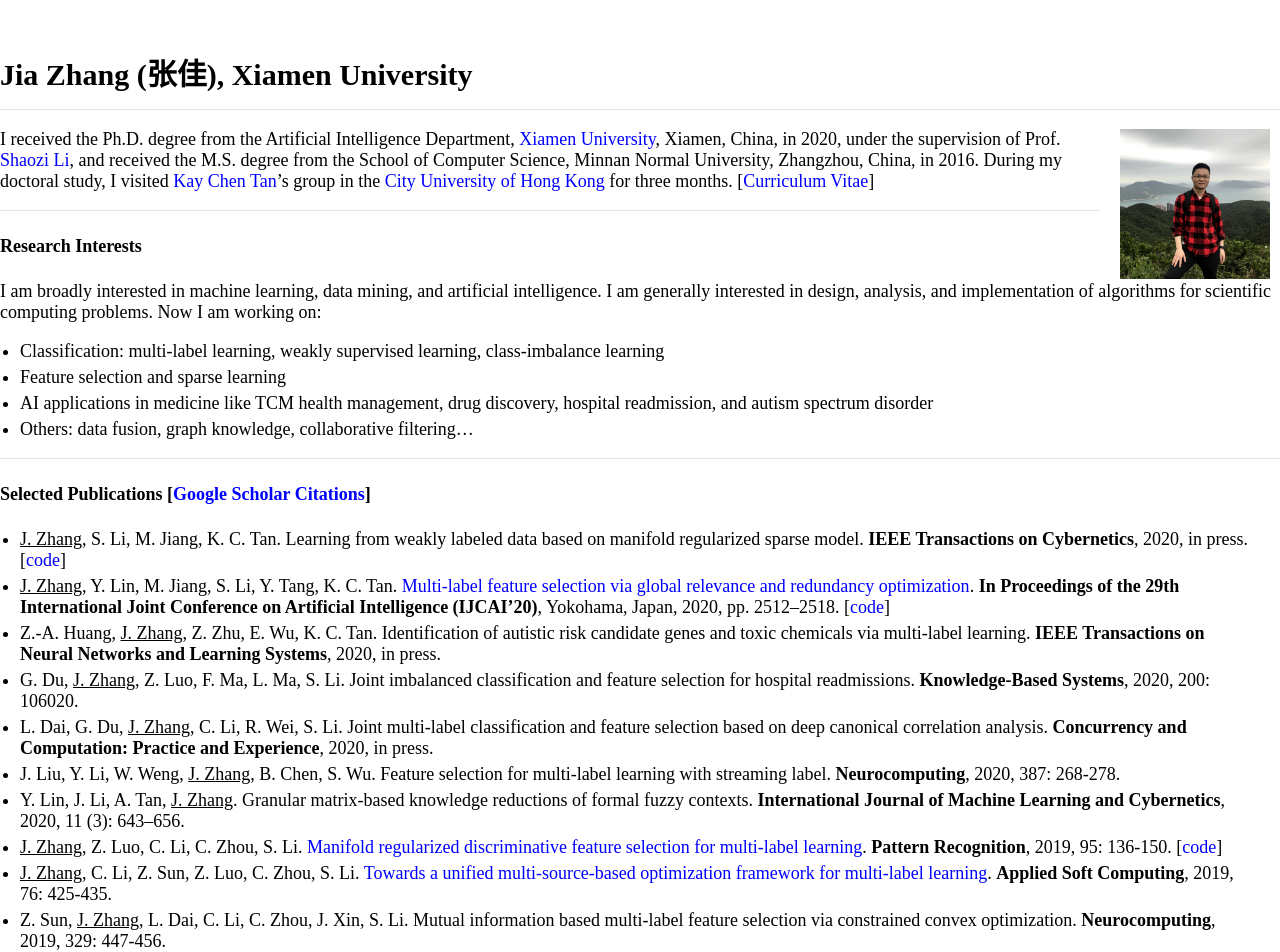
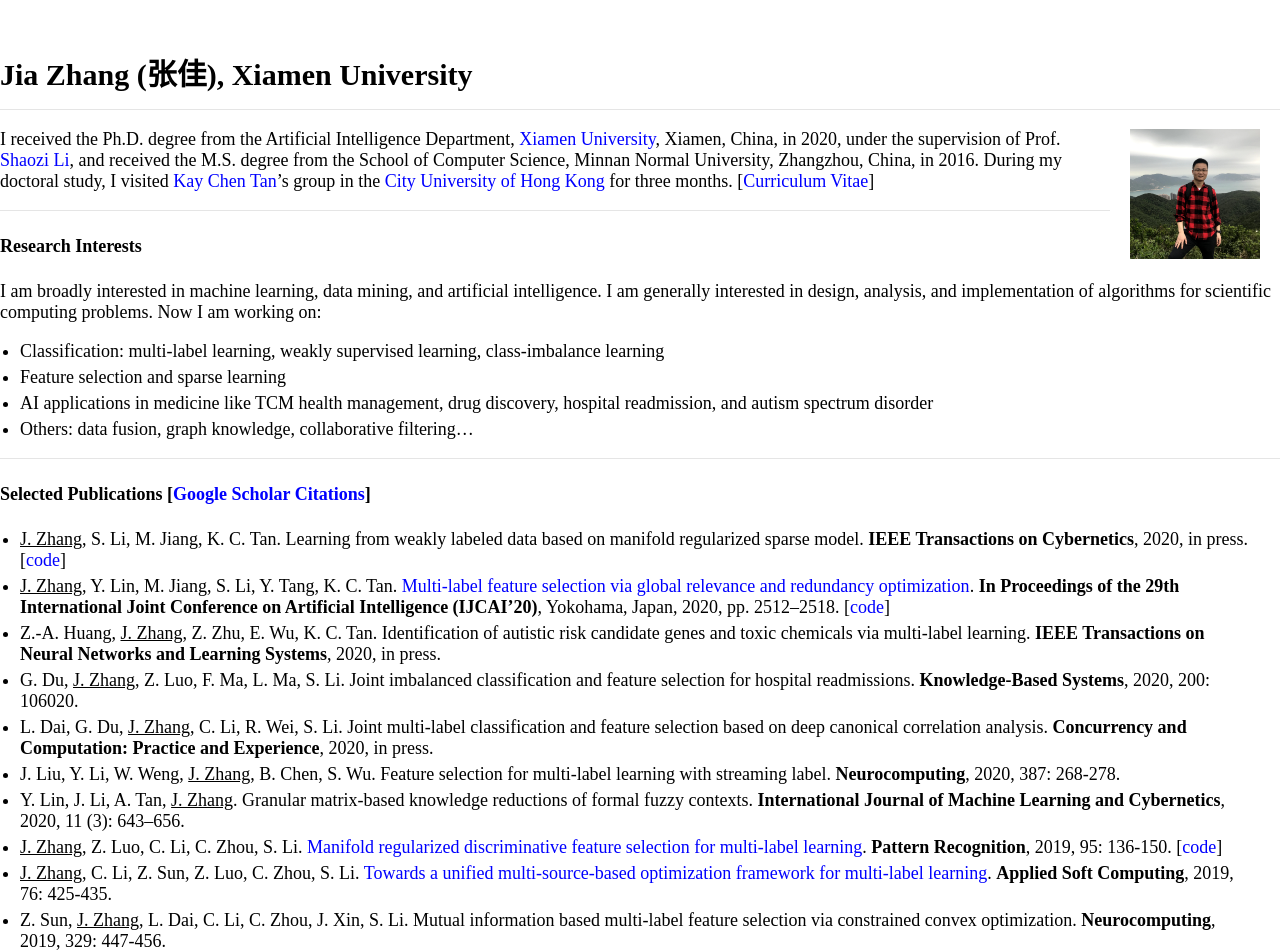
Before and after one commit to jiazhang-ml/jiazhang-ml.github.io, a Jekyll site: the page built from index.md, in a window 1280 px wide. Shown: the top 952 px of the page. Built offline with Jekyll 4.4.1, drawn with Linux system fonts in a browser that asks for light colours.

Commit message:
Update typography.scss

```diff
--- a/_sass/typography.scss
+++ b/_sass/typography.scss
@@ -37,10 +37,10 @@
         font-style: italic;
     }
     .profile-picture {
-        height: 150px;
-        width: 150px;
+        height: 130px;
+        width: 130px;
         position: relative;
-        margin: 0px 10px 0px 20px;
+        margin: 0px 20px 0px 20px;
         float: right;
         border-radius: 0%;
         p & {
```
